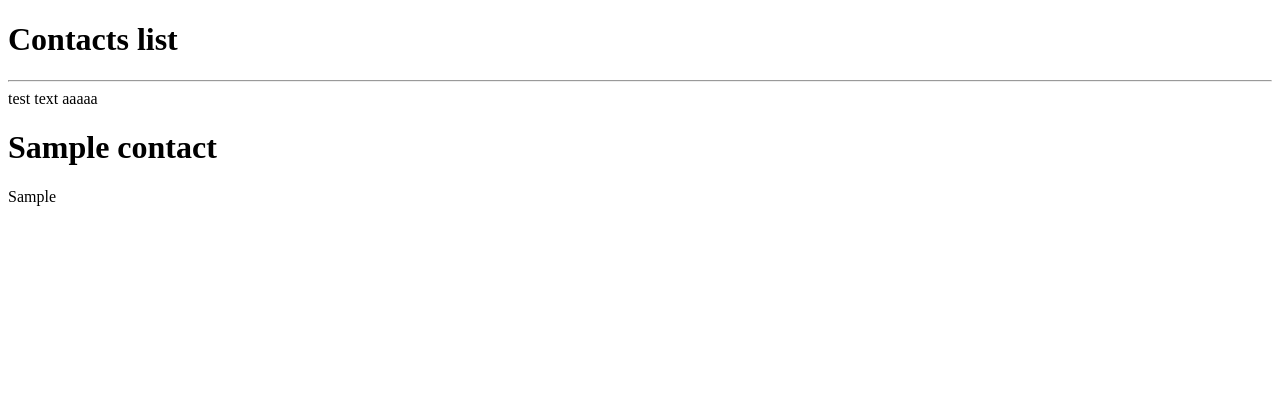
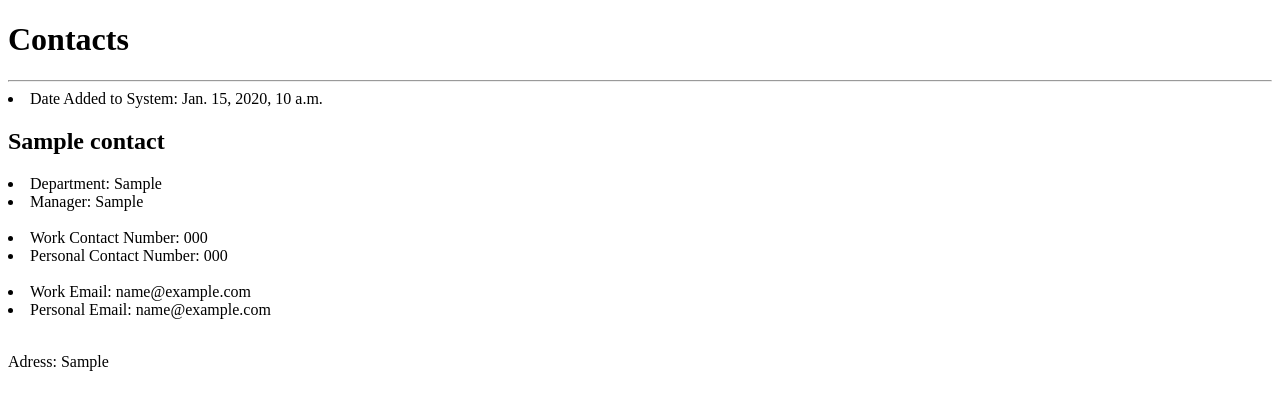
Before and after one commit to orkarma/django-contactlist-app, a Django app: page /contacts/details/1/ in a window 1280 px wide. Shown: the top 410 px of the page. Run offline with Django 3.2, Linux system fonts and the light colour scheme; tables that the repository leaves empty hold one stand-in row (values such as "Sample post").

Commit message:
added more details to detail view and added custom admin pagetemplate

```diff
--- /dev/null
+++ b/contacts/templates/admin/base_site.html
@@ -0,0 +1,4 @@
+{% extends "admin/base.html" %}
+{% block branding %}
+  <h1 id="site-name"> Contact Browser Administration</h1>
+{% endblock %}
--- a/contacts/templates/details.html
+++ b/contacts/templates/details.html
@@ -1,9 +1,16 @@
 {% include 'partials/header.html' %}
 
-test text aaaaa
-
-  <h1>{{contact.Name}}</h1>
-  <p>{{contact.Adress}}</p>
+  <li>Date Added to System: {{contact.Date_Added_to_System}}</li>
+  <h2>{{contact.Name}}</h2>
+  <li>Department: {{contact.Department}}</li>
+  <li>Manager: {{contact.Manager}}</li>
   <br>
+  <li>Work Contact Number: {{contact.Work_Contact_Number}}</li>
+  <li>Personal Contact Number: {{contact.Personal_Contact_Number}}</li>
+  <br>
+  <li>Work Email: {{contact.Work_Email}}</li>
+  <li>Personal Email: {{contact.Personal_Email}}</li>
+  <br>
+  <p>Adress: {{contact.Adress}}</p>
 
 {% include 'partials/footer.html' %}
--- a/contacts/templates/partials/header.html
+++ b/contacts/templates/partials/header.html
@@ -8,6 +8,6 @@
   </head>
   <body>
     <header>
-      <h1>Contacts list</h1>
+      <h1>Contacts</h1>
       <hr>
     </header>
```
